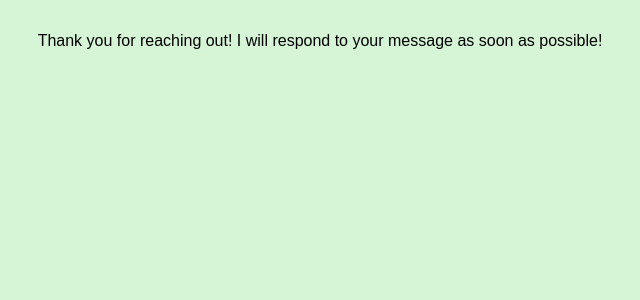
After one commit to jordanlewis9/portfolio, a PHP site: page /thankyou.html in a window 1280 px wide. The commit adds this page. Shown: the top 300 px of the page, without its empty margins (320-960 px from the left). Run offline with PHP 8.4, Linux system fonts and the light colour scheme; some libraries are stand-ins or nearby versions.

Commit message:
Added error and thank you pages

```diff
--- a/package.json
+++ b/package.json
@@ -18,9 +18,11 @@
     "axios": "^0.21.0",
     "body-parser": "^1.19.0",
     "core-js": "^3.7.0",
+    "cors": "^2.8.5",
     "dotenv": "^8.2.0",
     "express": "^4.17.1",
     "fstream": "^1.0.12",
+    "helmet": "^4.2.0",
     "node-sass": "^4.14.1",
     "nodemailer": "^6.4.15",
     "tar": "^4.4.9"
--- a/public/index.js
+++ b/public/index.js
@@ -101,13 +101,17 @@ const handleContactSubmit = async (e) => {
   }
   console.log(contactEmail.value, contactSubject.value, contactMessage.value);
   console.log("success");
+  contactForm.removeEventListener("submit", handleContactSubmit);
   const info = await axios.post("/contact", {
     name: contactName.value,
     subject: contactSubject.value,
     message: contactMessage.value,
     email: contactEmail.value
   });
-  console.log(info);
+  if (info.status === 201) {
+    window.open('/thank-you')
+    window.location.reload();
+  }
 };
 
 window.addEventListener("scroll", handleAboutHighlight);
--- a/public/main.css
+++ b/public/main.css
@@ -298,3 +298,9 @@ nav {
           color: #d6f5d6;
           text-decoration: none;
           font-size: 50px; } }
+
+.error__message,
+.thank-you {
+  text-align: center;
+  font-weight: 400;
+  margin-top: 2rem; }
--- a/public/main.scss
+++ b/public/main.scss
@@ -447,3 +447,10 @@ nav {
     }
   }
 }
+
+.error__message,
+.thank-you {
+  text-align: center;
+  font-weight: 400;
+  margin-top: 2rem;
+}
--- /dev/null
+++ b/public/thankyou.html
@@ -0,0 +1,22 @@
+<!DOCTYPE html>
+<html lang="en">
+<head>
+  <meta charset="UTF-8">
+  <meta name="viewport" content="width=device-width, initial-scale=1.0">
+  <meta name="description" contect="Jordan Lewis portfolio site" />
+  <meta name="author" content="Jordan Lewis" />
+  <link
+  rel="stylesheet"
+  href="https://use.fontawesome.com/releases/v5.8.1/css/all.css"
+  integrity="sha384-50oBUHEmvpQ+1lW4y57PTFmhCaXp0ML5d60M1M7uH2+nqUivzIebhndOJK28anvf"
+  crossorigin="anonymous"
+/>
+  <link rel="stylesheet" href="./main.css" />
+  <link rel="shortcut icon" href="./favicon.ico" type="image/x-icon" />
+  <link rel="icon" href="./favicon.ico" type="image/x-icon" />
+  <title>Thank You</title>
+</head>
+<body>
+  <p class="thank-you">Thank you for reaching out! I will respond to your message as soon as possible!</p>
+</body>
+</html>
--- a/routes/contactRoutes.js
+++ b/routes/contactRoutes.js
@@ -1,4 +1,5 @@
 const express = require("express");
+const path = require("path");
 const { sgMail, msg } = require('./../utils/emailSetup')
 
 const router = express.Router();
@@ -13,10 +14,10 @@ router.post("/", async (req, res) => {
   const msgToSend = msg(req.body);
   try {
     await sgMail.send(msgToSend);
-    res.status(200).json({
+    res.status(201).json({
       status: 'success',
       message: 'Email successfully sent.'
-    });
+    })
   } catch (error) {
     console.error(error)
   }
```
Also changed, not shown: public/error.html (added, +27 -0 lines), public/index.html (+6 -6 lines), server.js (+33 -20 lines), package-lock.json.
